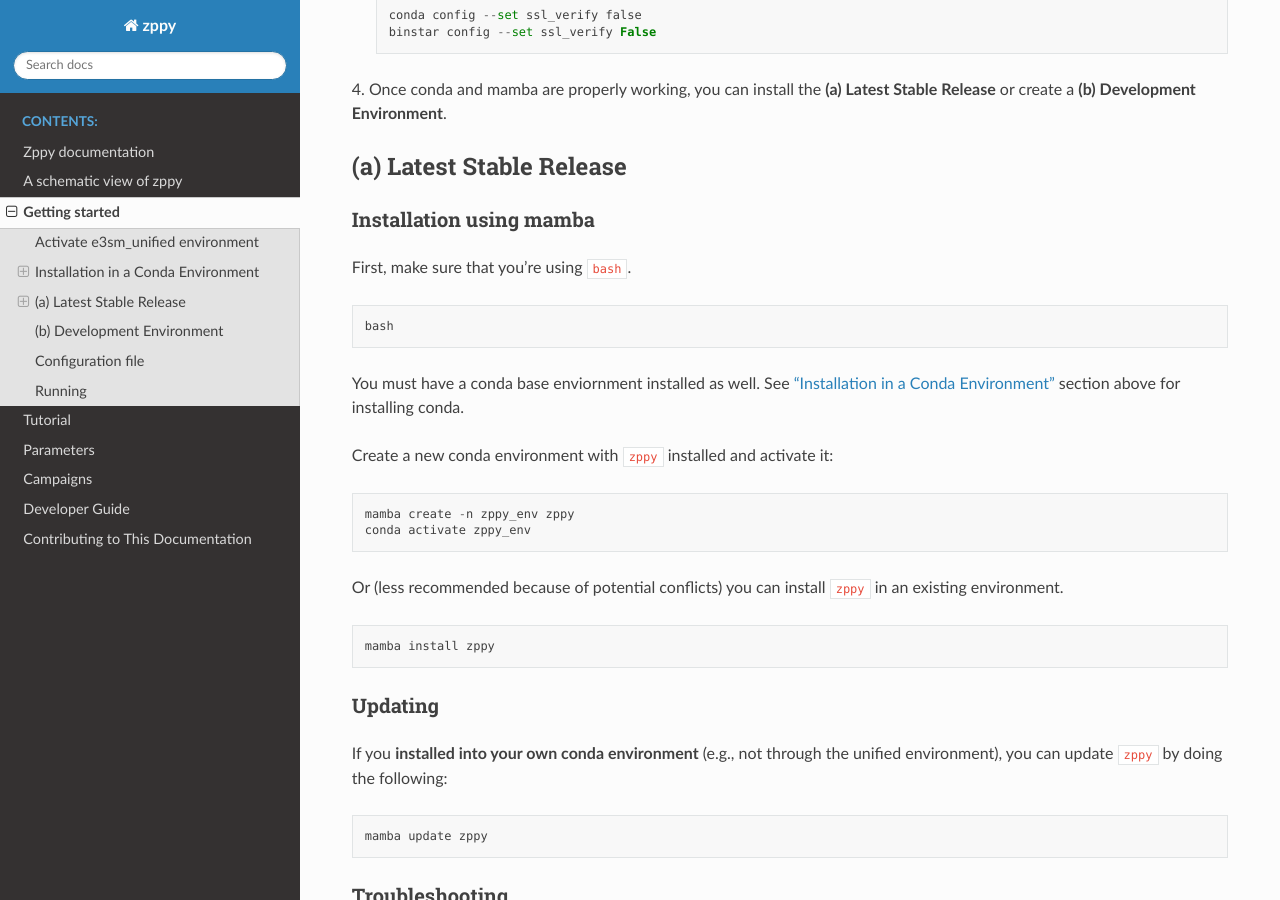
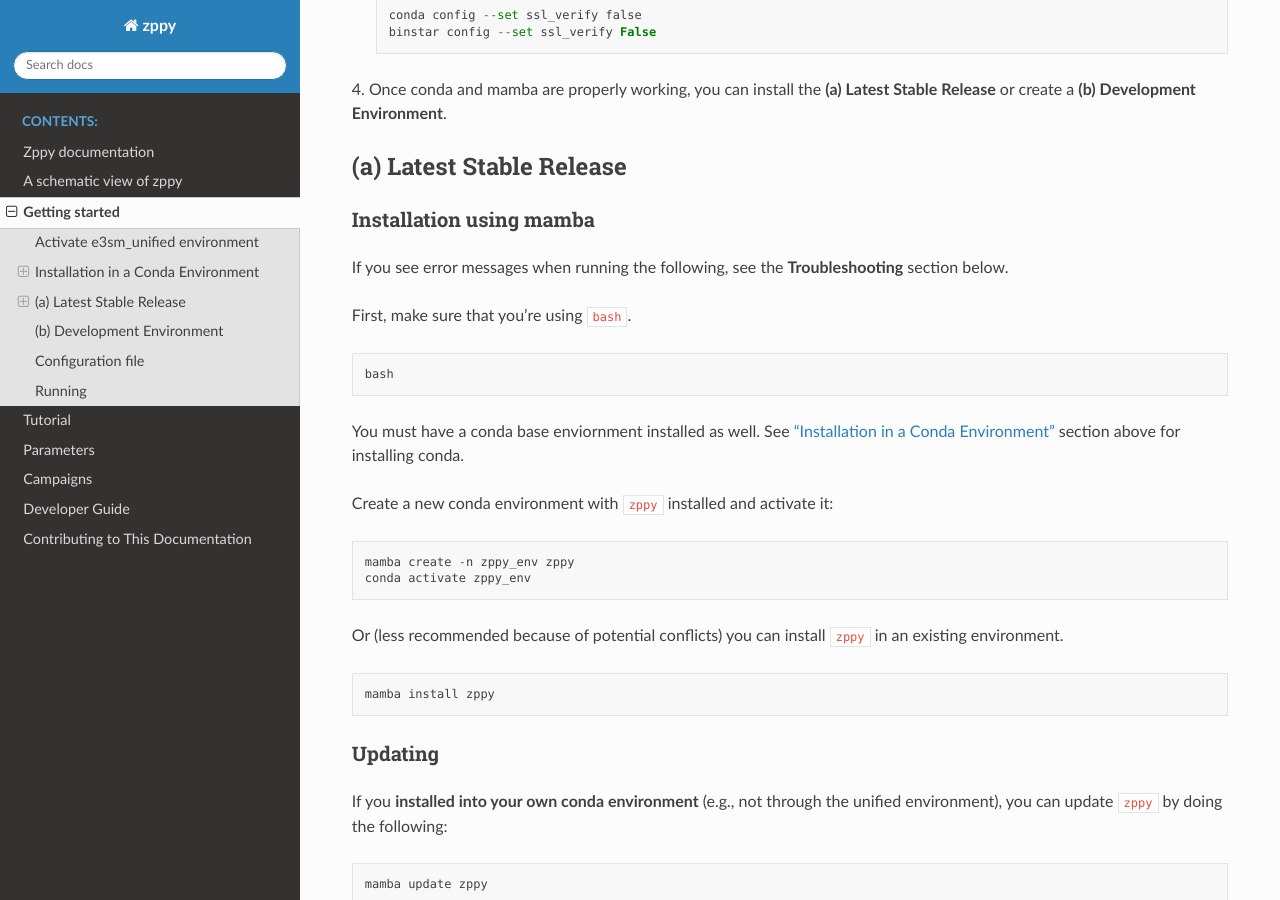
Before and after one commit to E3SM-Project/zppy, a Sphinx documentation site: the page built from docs/source/getting_started.rst, in a window 1280 px wide and 900 px high, scrolled down 2210 px. Built offline with Sphinx 7.4.7 and the Read the Docs theme 2.0.0, drawn with Linux system fonts in a browser that asks for light colours.

Commit message:
Point to Troubleshooting section on error

```diff
--- a/docs/source/getting_started.rst
+++ b/docs/source/getting_started.rst
@@ -126,6 +126,9 @@
 
 Installation using mamba
 ------------------------
+
+If you see error messages when running the following, see the
+**Troubleshooting** section below.
 
 First, make sure that you're using ``bash``. ::
 
```
